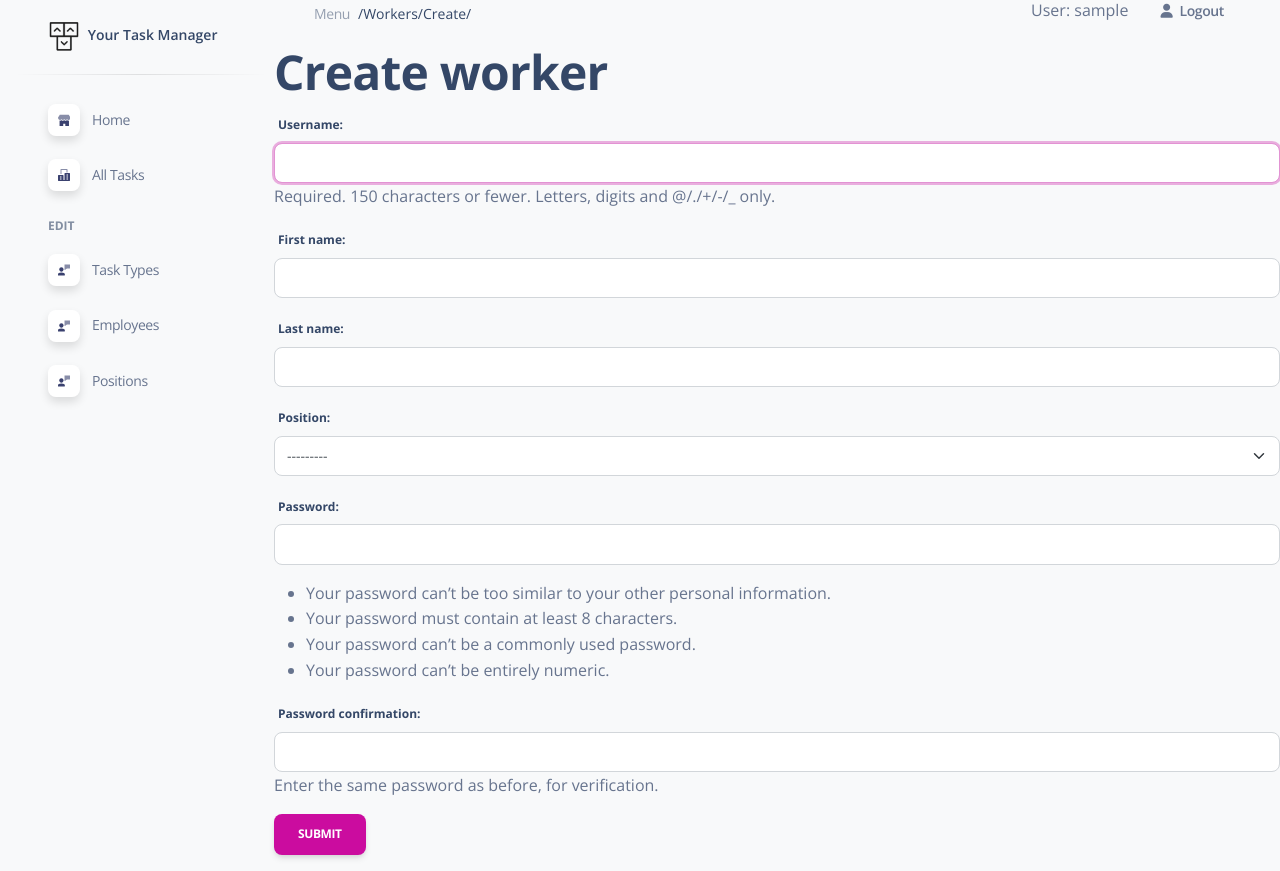
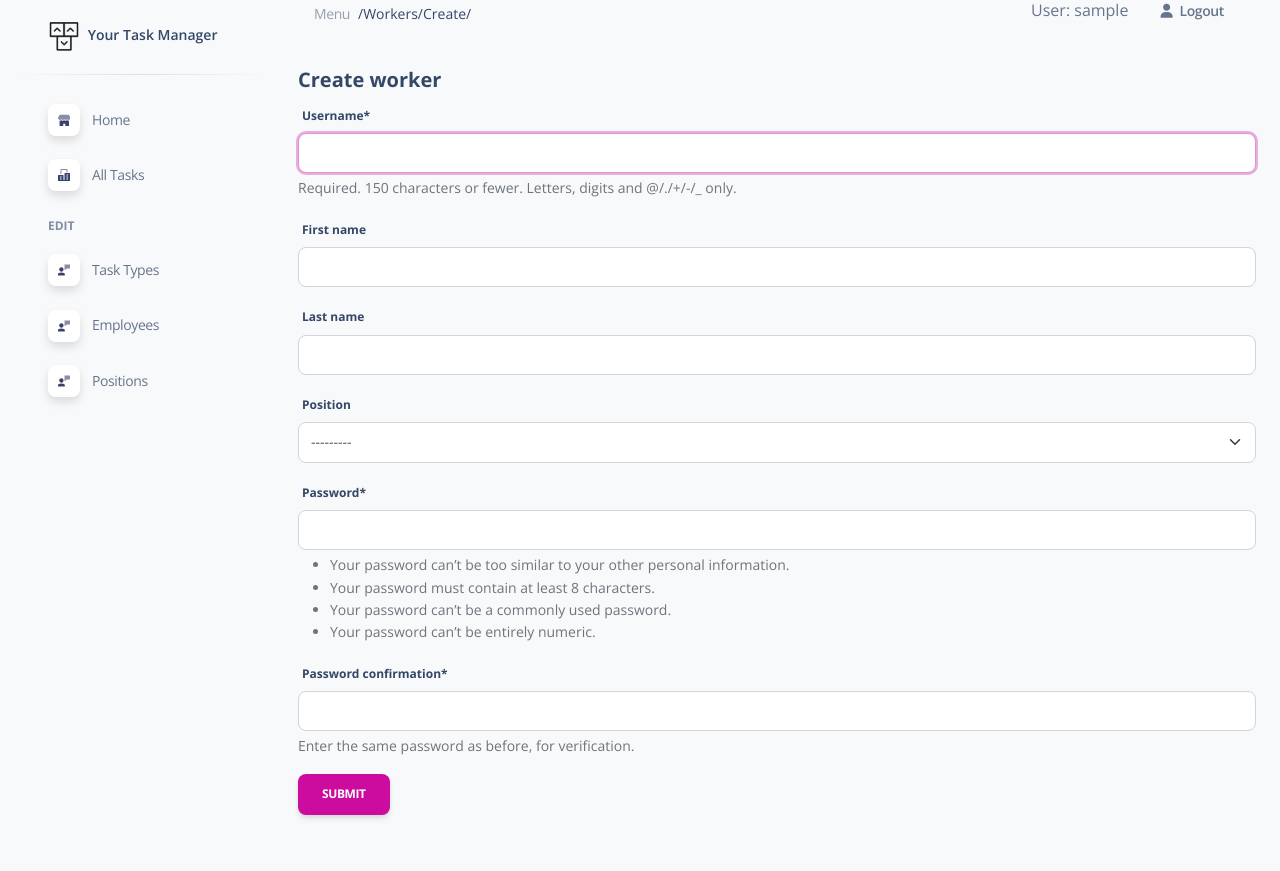
Before and after one commit to kuznetsb/it-company-task-manager-mate, a Django app: page /workers/create/ in a window 1280 px wide. Shown: the part 20-891 px from the top of the page. After the commit the page ends 839 px from the top, so only its background shows below. Run offline with Django 4.2, Linux system fonts and the light colour scheme; a user stored in the database is signed in; tables that the repository leaves empty hold one stand-in row (values such as "Sample post"); some libraries are stand-ins or nearby versions.

Commit message:
Worker create/update template done

```diff
--- a/templates/task_manager/worker_form.html
+++ b/templates/task_manager/worker_form.html
@@ -1,11 +1,14 @@
 {% extends "base.html" %}
+{% load crispy_forms_filters %}
 
 {% block content %}
-  <h1>{{ object|yesno:"Update,Create" }} worker</h1>
-  <form action="" method="post" novalidate>
-    {% csrf_token %}
-    {{ form.as_p }}
+  <div class="container-fluid py-4">
+    <h5 class="font-weight-bolder">{{ object|yesno:"Update,Create" }} worker</h5>
+    <form action="" method="post" novalidate>
+      {% csrf_token %}
+      {{ form|crispy }}
 
-    <input type="submit" value="Submit" class="btn btn-primary">
-  </form>
+      <input type="submit" value="Submit" class="btn btn-primary">
+    </form>
+  </div>
 {% endblock %}
```
